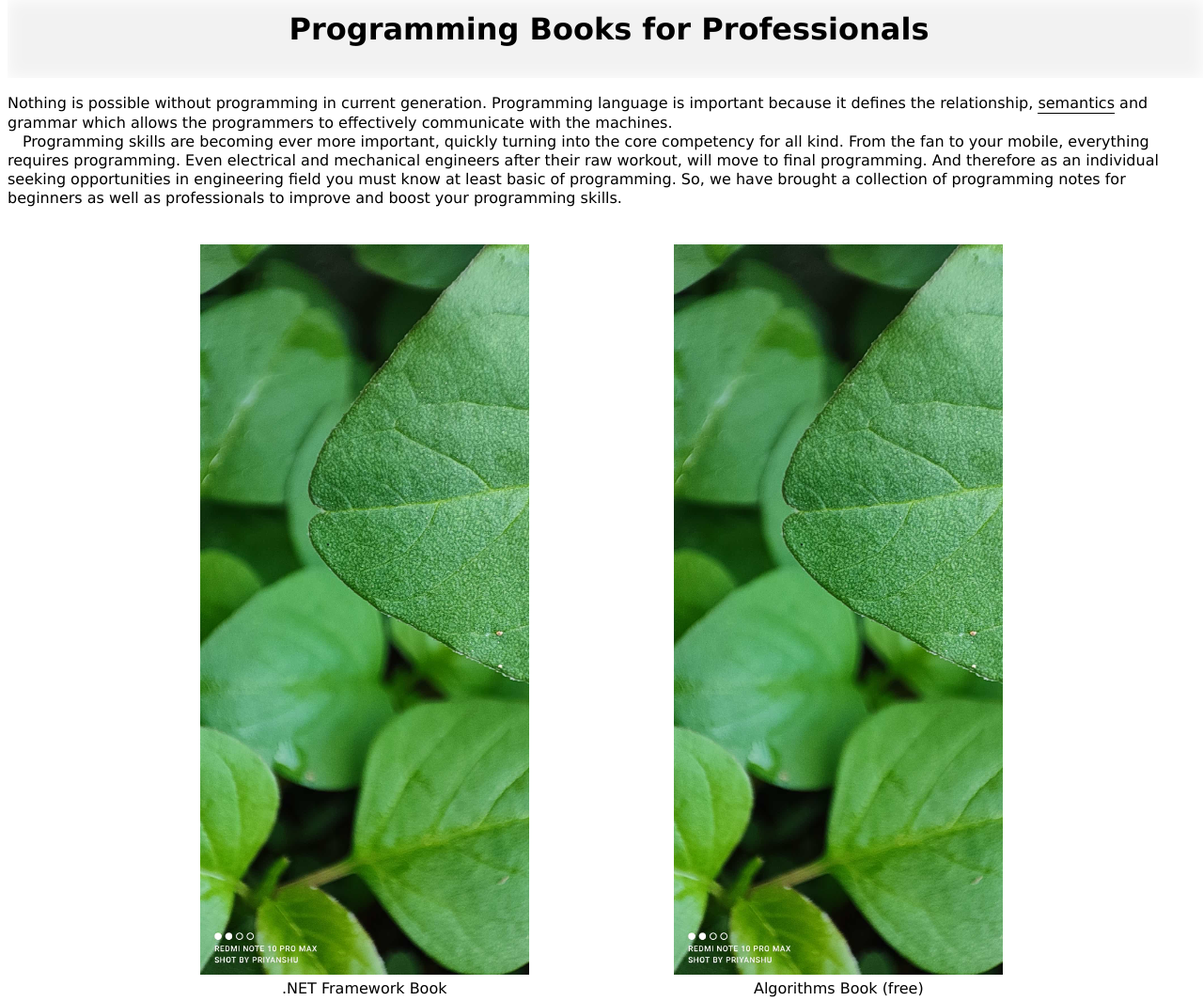
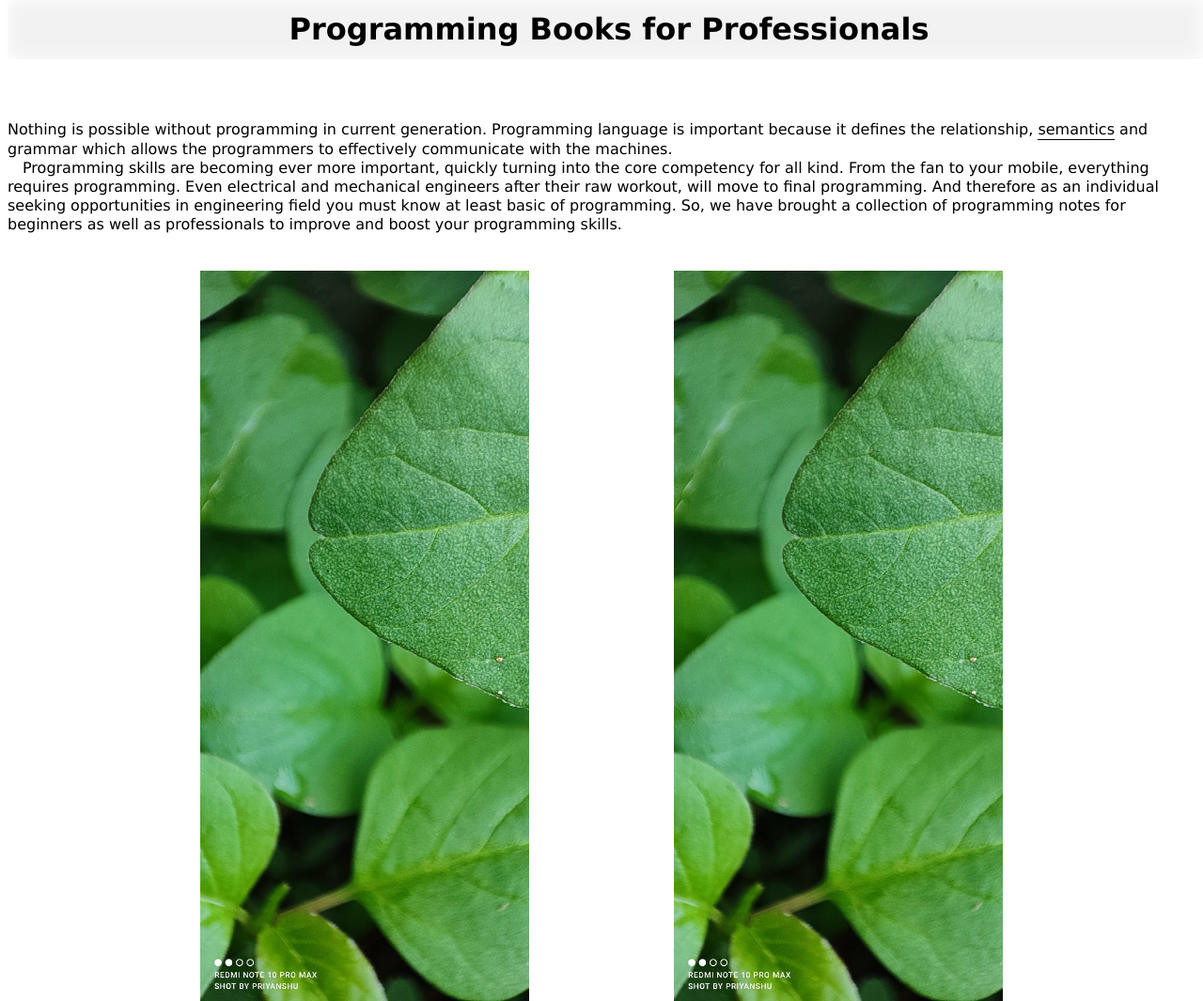
Before and after one commit to MrPriyanshu/programmingbooks, a plain HTML site: page index.html in a window 1280 px wide. Shown: the top 1065 px of the page at 94% size. Drawn offline with Linux system fonts and the light colour scheme; a web font is replaced by a local one.

Commit message:
Update index.html

```diff
--- a/index.html
+++ b/index.html
@@ -10,7 +10,7 @@
 <script src="resources/script.js"></script>
 </head><body>
 <div class="navbar">
-<h1 align=center>Programming Books for Professionals</h1><br></div>
+<h1 align=center>Programming Books for Professionals</h1></div><br>
 <div class="main">
 Nothing is possible without programming in current generation. Programming language is important because it defines the relationship, <div class="tooltip">semantics<span class="tooltiptext">relating to meaning in language or logic</span></div> and grammar which allows the programmers to effectively communicate with the machines.<br>
 &emsp;Programming skills are becoming ever more important, quickly turning into the core competency for all kind. From the fan to your mobile, everything requires programming. Even electrical and mechanical engineers after their raw workout, will move to final programming. And therefore as an individual seeking opportunities in engineering field you must know at least basic of programming. So, we have brought a collection of programming notes for beginners as well as professionals to improve and boost your programming skills.<br><br>
```
